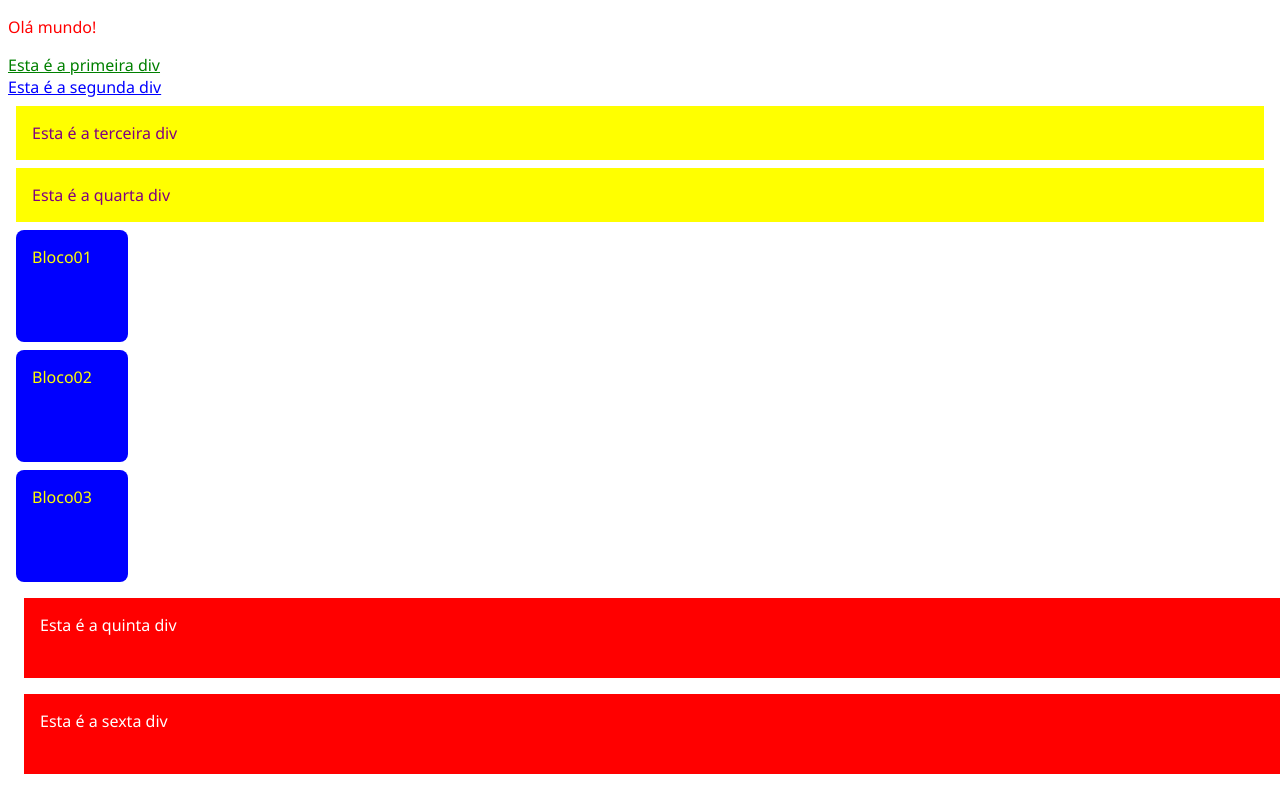
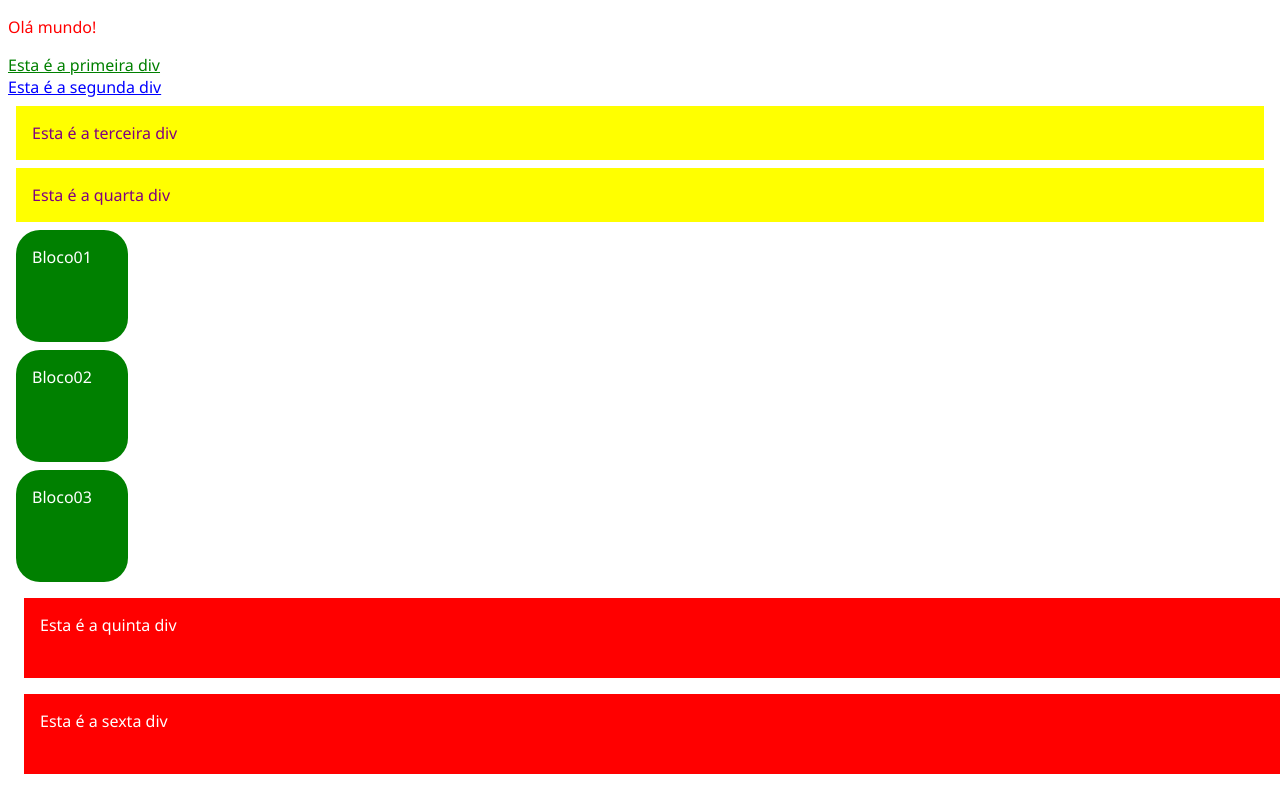
Before and after one commit to Gabriel4871/oficina-ppl-web-02, a plain HTML site: page index.html in a window 1280 px wide. Shown: the top 787 px of the page. Drawn offline with Linux system fonts and the light colour scheme.

Commit message:
Últimos reparos

```diff
--- a/index.html
+++ b/index.html
@@ -31,13 +31,13 @@
         }
 
         .bloco {
-            color: yellow;
-            background-color: blue;
+            color: white;
+            background-color: green;
             margin: 0.5rem;
             padding: 1rem;
             width: 5rem;
             height: 5rem;
-            border-radius: 0.5rem;
+            border-radius: 1.5rem;
         }
 
         .barra {
@@ -89,6 +89,7 @@
             color: yellow;
             margin: 0.75rem;
             padding: 0.5rem;
+            border-radius: 1.0rem;
         }
     </style>
 </head>
```
